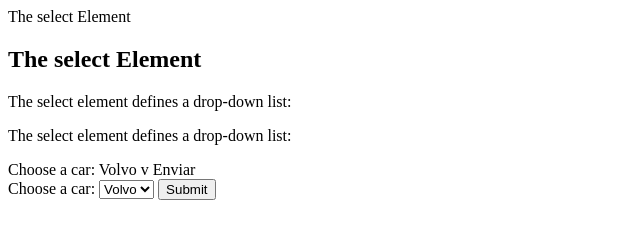
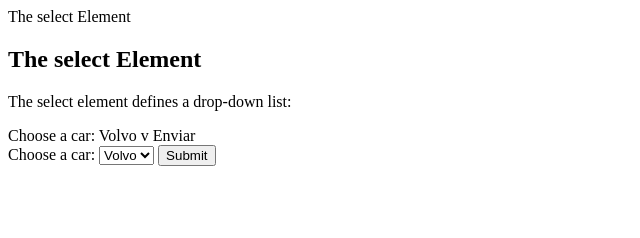
Before and after one commit to sarinhalindalinda/sarinhalindalinda.github.io, a plain HTML site: page segundo.html in a window 1280 px wide. Shown: the whole page, without its empty margins (0-640 px from the left). Drawn offline with Linux system fonts and the light colour scheme.

Commit message:
Update segundo.html

```diff
--- a/segundo.html
+++ b/segundo.html
@@ -9,10 +9,8 @@ The select Element
 <h2>The select Element</h2>
 
 
-The select element defines a drop-down list:
 
-
-<p>The select element defines a drop-down list:</p>
+The select element defines a drop-down list:</p>
 
 
 Choose a car: Volvo v Enviar
```
